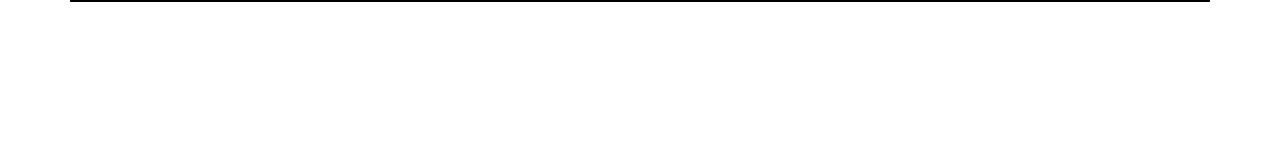
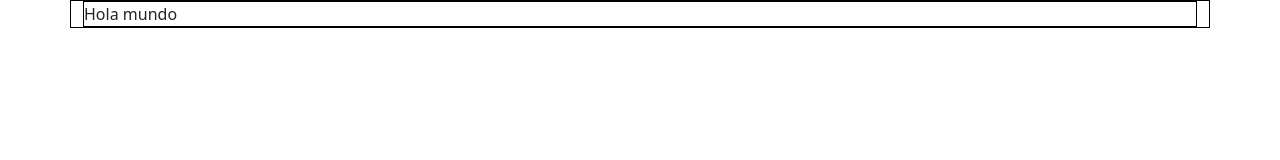
Before and after one commit to dpuerta/Bootstrap5, a plain HTML site: page Index.html in a window 1280 px wide. Drawn offline with nearby package versions, Linux system fonts and the light colour scheme.

Commit message:
Update Index.html hola mundo

```diff
--- a/Index.html
+++ b/Index.html
@@ -18,7 +18,7 @@
     </style>
     <main>
       <div class="container">
-
+        <div>Hola mundo</div>
 
         <!-- Optional JavaScript; choose one of the two! -->
 
```
